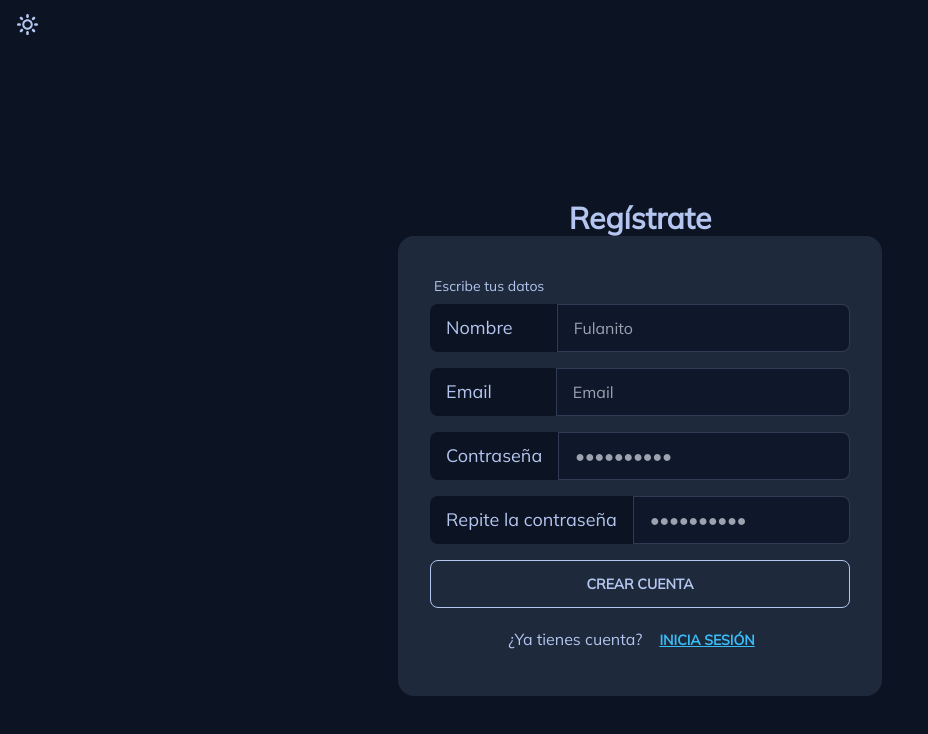
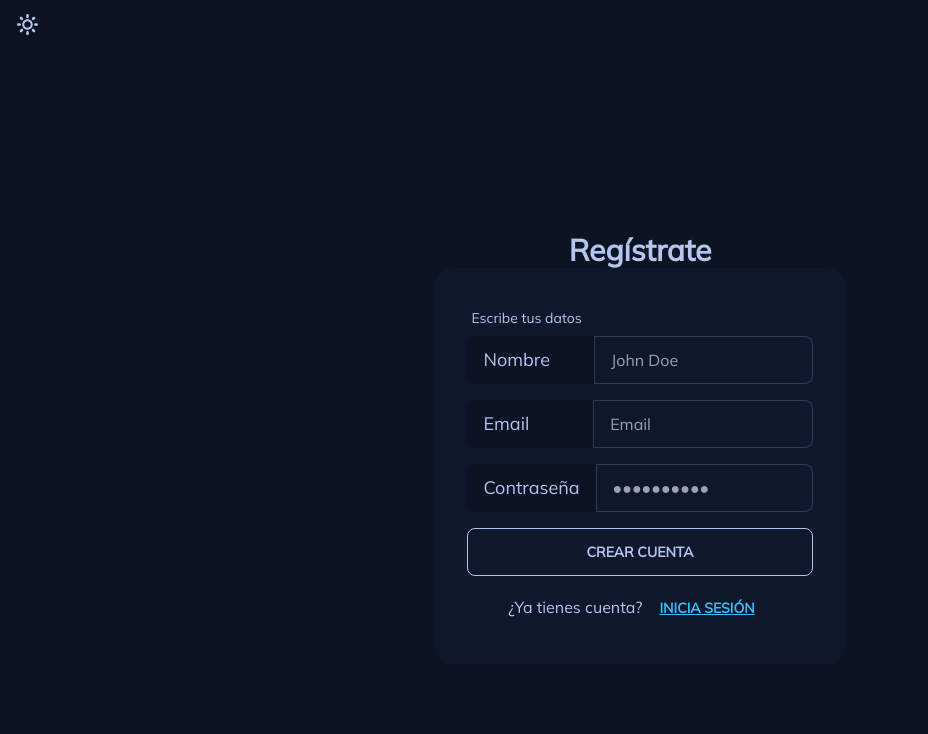
Before and after one commit to x4nemi/type-me-proyecto, a React (Vite) app: page /auth/register in a window 1280 px wide. Shown: the top 734 px of the page, without its empty margins (0-928 px from the left). Built offline with nearby package versions, Linux system fonts and the light colour scheme.

Commit message:
Validaciones en toast

```diff
--- a/src/auth/pages/LoginPage.jsx
+++ b/src/auth/pages/LoginPage.jsx
@@ -3,6 +3,8 @@ import { AuthLayout } from "../layout/AuthLayout";
 import { AiOutlineGoogle } from "react-icons/ai";
 import { useForm } from "../../hooks";
 import { ToastContainer, toast } from "react-toastify";
+
+import { Link as RouterLink } from "react-router-dom";
 
 const formData = {
     email: "",
@@ -35,14 +37,13 @@ export const LoginPage = () => {
         event.preventDefault();
         setFormSubmitted(true);
         const theme = JSON.parse(localStorage.getItem("theme"));
-        console.log(theme);
 
         if (!isFormValid) {
             toast(
                 <div>
                     Error en el formulario:
-                    <br /> {emailValid}
-                    <br /> {passwordValid}
+                    {!!emailValid && <div>{emailValid}</div>}
+                    {!!passwordValid && <div>{passwordValid}</div>}
                 </div>,
                 {
                     icon: "😧",
@@ -111,9 +112,12 @@ export const LoginPage = () => {
                     </form>
                     <div className="row-end-1">
                         ¿No tienes cuenta?
-                        <button className="btn btn-active btn-link">
+                        <RouterLink
+                            to="/auth/register"
+                            className="btn btn-active btn-link"
+                        >
                             Regístrate
-                        </button>
+                        </RouterLink>
                     </div>
                 </div>
             </div>
--- a/src/auth/pages/RegisterPage.jsx
+++ b/src/auth/pages/RegisterPage.jsx
@@ -1,9 +1,74 @@
+import { useState } from "react";
+import { Link } from "react-router-dom";
+import { useForm } from "../../hooks";
 import { AuthLayout } from "../layout/AuthLayout";
 
+import { toast, ToastContainer } from "react-toastify";
+
+const formData = {
+    email: "",
+    password: "",
+    displayName: "",
+};
+
+const formValidations = {
+    email: [(value) => value.includes("@"), "El correo debe de tener una @"],
+    password: [
+        (value) => value.length >= 6,
+        "El nombre debe de tener más de 6 letras",
+    ],
+    displayName: [
+        (value) => value.length >= 2,
+        "El nombre debe de tener más de una letra  ",
+    ],
+};
+
 export const RegisterPage = () => {
+    const {
+        displayName,
+        password,
+        email,
+        onInputChange,
+        displayNameValid,
+        emailValid,
+        passwordValid,
+        isFormValid,
+        setFormStates,
+        formState,
+    } = useForm(formData, formValidations);
+
+    const [formSubmitted, setFormSubmitted] = useState(false);
+
+    const handleClick = (event) => {
+        event.preventDefault();
+        setFormSubmitted(true);
+        const theme = JSON.parse(localStorage.getItem("theme"));
+
+        if (!isFormValid) {
+            toast(
+                <div>
+                    Error en el formulario:
+                    {!!emailValid && <div>{emailValid}</div>}
+                    {!!passwordValid && <div>{passwordValid}</div>}
+                    {!!displayNameValid && <div>{displayNameValid}</div>}
+                </div>,
+                {
+                    icon: "😧",
+                    theme: theme ? "light" : "dark",
+                }
+            );
+        } else {
+            toast("Formulario bien", {
+                icon: "🚀",
+                theme: theme ? "light" : "dark",
+            });
+            setFormStates(formData);
+        }
+    };
+
     return (
         <AuthLayout title="Regístrate">
-            <div className="card bg-slate-800">
+            <div className="card bg-base-100">
                 <div className="card-body">
                     <form>
                         <div className="form-control">
@@ -15,8 +80,11 @@ export const RegisterPage = () => {
                             <label className="input-group mb-4 input-group-lg ">
                                 <span className="pr-11">Nombre</span>
                                 <input
+                                    name="displayName"
+                                    value={displayName}
+                                    onChange={onInputChange}
                                     type="text"
-                                    placeholder="Fulanito"
+                                    placeholder="John Doe"
                                     className="input input-bordered w-full"
                                 />
                             </label>
@@ -25,6 +93,9 @@ export const RegisterPage = () => {
                                 <input
                                     type="text"
                                     placeholder="Email"
+                                    name="email"
+                                    value={email}
+                                    onChange={onInputChange}
                                     className="input input-bordered w-full"
                                 />
                             </label>
@@ -32,31 +103,33 @@ export const RegisterPage = () => {
                                 <span>Contraseña</span>
                                 <input
                                     type="password"
+                                    name="password"
+                                    value={password}
+                                    onChange={onInputChange}
                                     placeholder="●●●●●●●●●●"
                                     className="input input-bordered w-full"
                                 />
                             </label>
-                            <label className="input-group mb-4 input-group-lg">
-                                <span>Repite la contraseña</span>
-                                <input
-                                    type="password"
-                                    placeholder="●●●●●●●●●●"
-                                    className="input input-bordered"
-                                />
-                            </label>
-                            <button className="btn btn-outline">
+                            <button
+                                className="btn btn-outline"
+                                onClick={handleClick}
+                            >
                                 Crear Cuenta
                             </button>
                         </div>
                     </form>
                     <div className="row-end-1">
                         ¿Ya tienes cuenta?
-                        <button className="btn btn-active btn-link">
+                        <Link
+                            to="/auth/login"
+                            className="btn btn-active btn-link"
+                        >
                             Inicia sesión
-                        </button>
+                        </Link>
                     </div>
                 </div>
             </div>
+            <ToastContainer />
         </AuthLayout>
     );
 };
```
